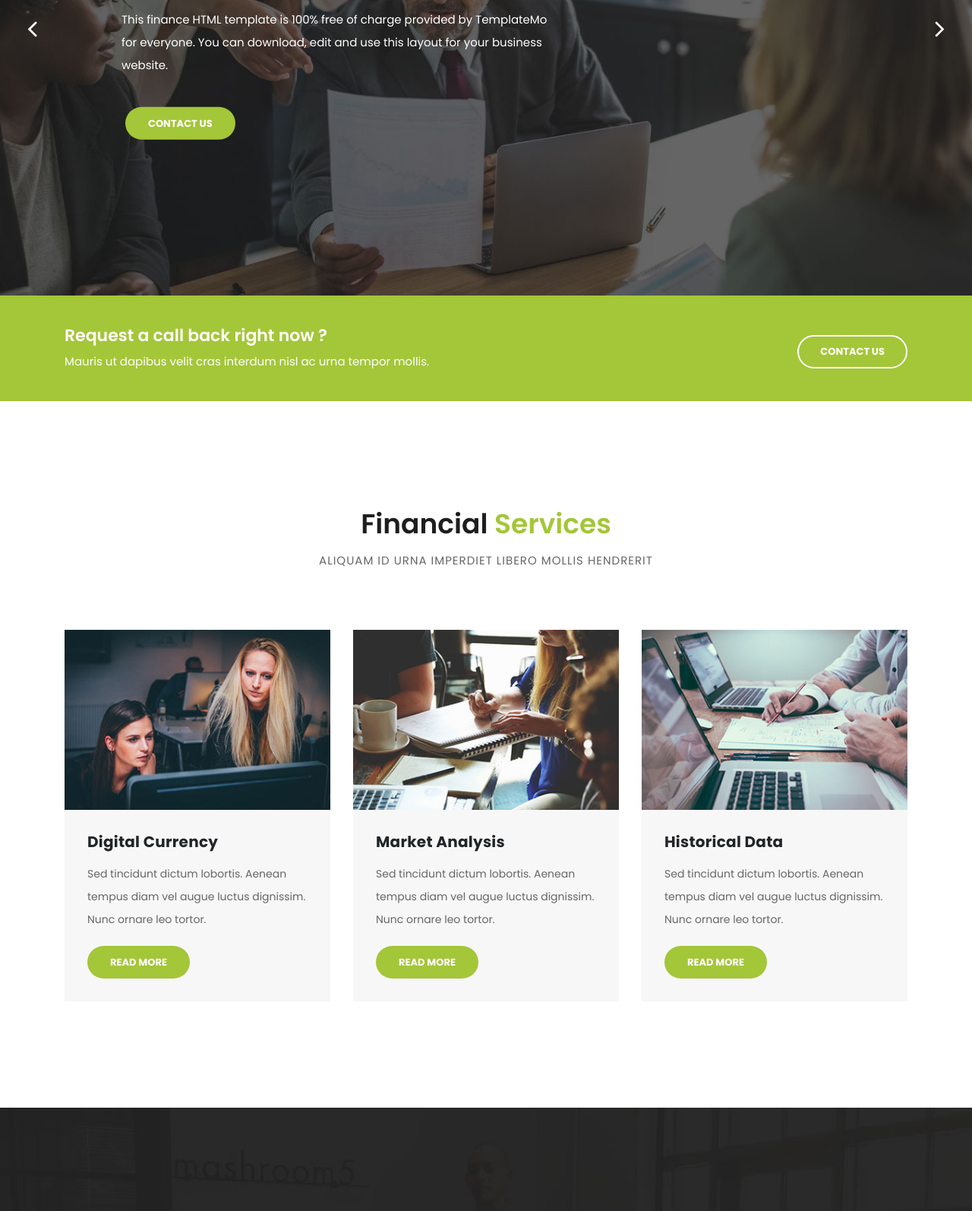
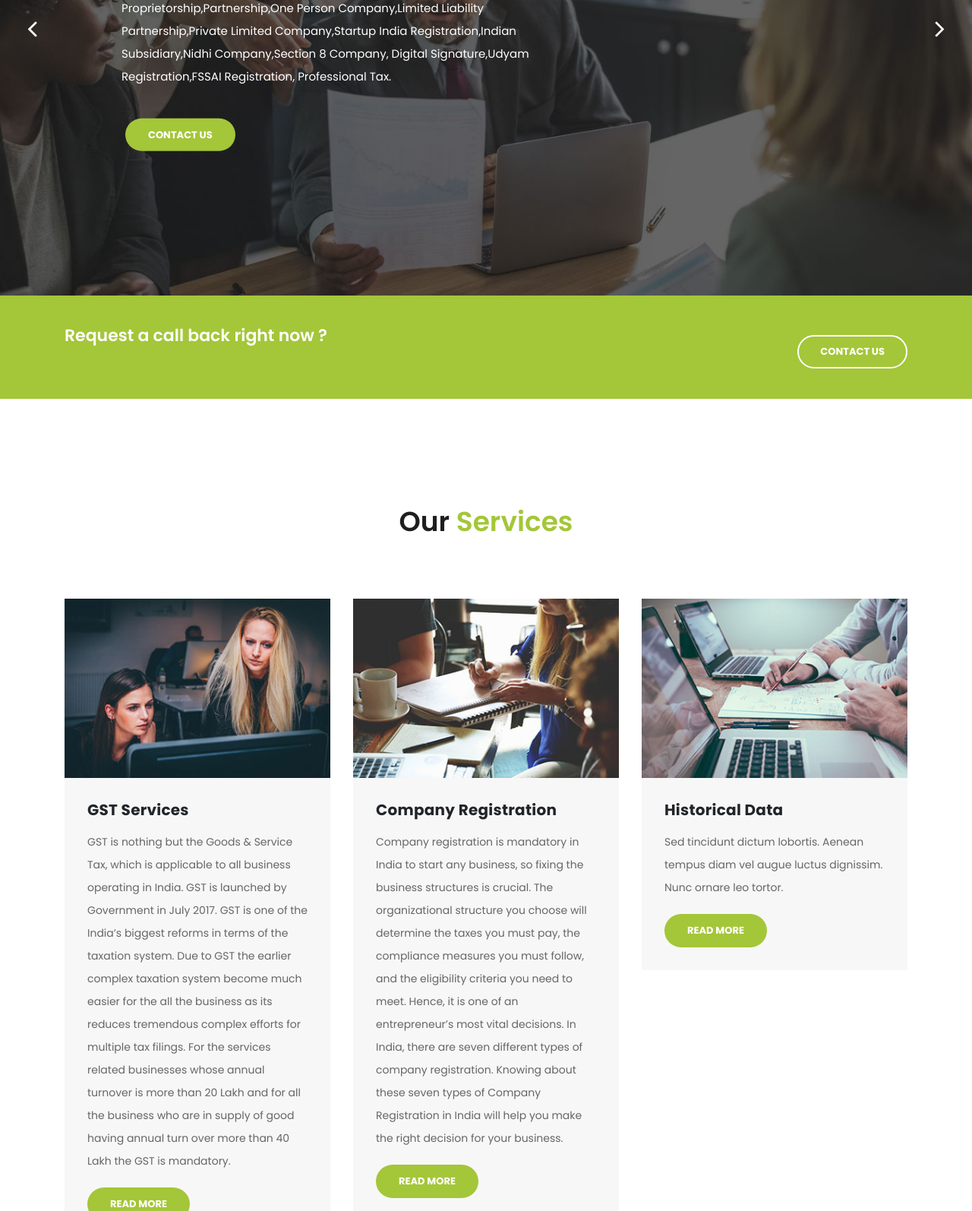
Before and after one commit to accountsandlegal/_, a plain HTML site: page index.html in a window 1280 px wide. Shown: the part 417-2011 px from the top of the page at 76% size. Drawn offline with Linux system fonts and the light colour scheme.

Commit message:
Update index.html

```diff
--- a/index.html
+++ b/index.html
@@ -97,8 +97,8 @@ Princy Associates | Accounting Services |
             <div class="img-fill">
                 <div class="text-content">
                   <h6>we are ready to help you</h6>
-                  <h4>Financial Analysis<br>&amp; Consulting</h4>
-                  <p>This finance HTML template is 100% free of charge provided by TemplateMo for everyone. You can download, edit and use this layout for your business website.</p>
+                  <h4>Startup<br>&amp; Consulting</h4>
+                  <p>Proprietorship,Partnership,One Person Company,Limited Liability Partnership,Private Limited Company,Startup India Registration,Indian Subsidiary,Nidhi Company,Section 8 Company, Digital Signature,Udyam Registration,FSSAI Registration, Professional Tax.</p>
                   <a href="contact.html" class="filled-button">contact us</a>
                 </div>
             </div>
@@ -109,8 +109,8 @@ Princy Associates | Accounting Services |
             <div class="img-fill">
                 <div class="text-content">
                   <h6>we are here to support you</h6>
-                  <h4>Accounting<br>&amp; Management</h4>
-                  <p>You are allowed to use this template for your company websites. You are NOT allowed to re-distribute this template ZIP file on any template download website. Please contact TemplateMo for more detail.</p>
+                  <h4>Accounts<br>&amp; Legal</h4>
+                  <p>Online Platform creating awareness  and Opportunities in legal and compliance sector for the business across Pan India. Our Services includes Business Incorporation, Various Government license registrations, Accounting & taxation.</p>
                   <a href="services.html" class="filled-button">our services</a>
                 </div>
             </div>
@@ -137,7 +137,6 @@ Princy Associates | Accounting Services |
         <div class="row">
           <div class="col-md-8">
             <h4>Request a call back right now ?</h4>
-            <span>Mauris ut dapibus velit cras interdum nisl ac urna tempor mollis.</span>
           </div>
           <div class="col-md-4">
             <a href="contact.html" class="border-button">Contact Us</a>
@@ -151,16 +150,15 @@ Princy Associates | Accounting Services |
         <div class="row">
           <div class="col-md-12">
             <div class="section-heading">
-              <h2>Financial <em>Services</em></h2>
-              <span>Aliquam id urna imperdiet libero mollis hendrerit</span>
+              <h2>Our <em>Services</em></h2>
             </div>
           </div>
           <div class="col-md-4">
             <div class="service-item">
               <img src="assets/images/service_01.jpg" alt="">
               <div class="down-content">
-                <h4>Digital Currency</h4>
-                <p>Sed tincidunt dictum lobortis. Aenean tempus diam vel augue luctus dignissim. Nunc ornare leo tortor.</p>
+                <h4>GST Services</h4>
+                <p>GST is nothing but the Goods & Service Tax, which is applicable to all business operating in India. GST is launched by Government in July 2017. GST is one of the India’s biggest reforms in terms of the taxation system. Due to GST the earlier complex taxation system become much easier for the all the business as its reduces tremendous complex efforts for multiple tax filings. For the services related businesses whose annual turnover is more than 20 Lakh and for all the business who are in supply of good having annual turn over more than 40 Lakh the GST is mandatory.</p>
                 <a href="" class="filled-button">Read More</a>
               </div>
             </div>
@@ -169,8 +167,8 @@ Princy Associates | Accounting Services |
             <div class="service-item">
               <img src="assets/images/service_02.jpg" alt="">
               <div class="down-content">
-                <h4>Market Analysis</h4>
-                <p>Sed tincidunt dictum lobortis. Aenean tempus diam vel augue luctus dignissim. Nunc ornare leo tortor.</p>
+                <h4>Company Registration</h4>
+                <p>Company registration is mandatory in India to start any business, so fixing the business structures is crucial. The organizational structure you choose will determine the taxes you must pay, the compliance measures you must follow, and the eligibility criteria you need to meet. Hence, it is one of an entrepreneur’s most vital decisions. In India, there are seven different types of company registration. Knowing about these seven types of Company Registration in India will help you make the right decision for your business.</p>
                 <a href="" class="filled-button">Read More</a>
               </div>
             </div>
@@ -397,7 +395,7 @@ Princy Associates | Accounting Services |
       <div class="container">
         <div class="row">
           <div class="col-md-3 footer-item">
-            <h4>Finance Business</h4>
+            <h4>Princy Associates</h4>
             <p>Vivamus tellus mi. Nulla ne cursus elit,vulputate. Sed ne cursus augue hasellus lacinia sapien vitae.</p>
             <ul class="social-icons">
               <li><a rel="nofollow" href="https://fb.com/templatemo" target="_blank"><i class="fa fa-facebook"></i></a></li>
@@ -463,9 +461,7 @@ Princy Associates | Accounting Services |
       <div class="container">
         <div class="row">
           <div class="col-md-12">
-            <p>Copyright &copy; 2020 Financial Business Co., Ltd.
-
-            - Design: <a rel="nofollow noopener" href="https://templatemo.com" target="_blank">TemplateMo</a></p>
+            <p>Copyright &copy; 2023 Princy Associates
           </div>
         </div>
       </div>
```
